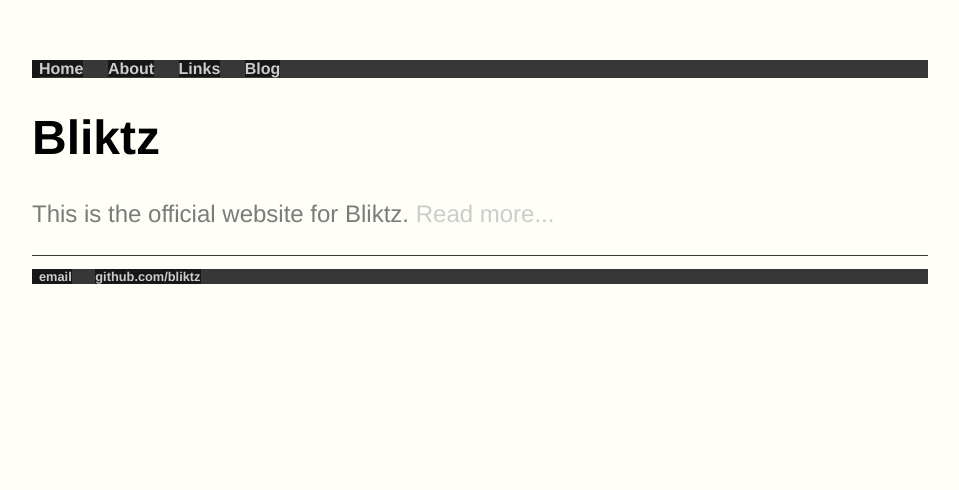
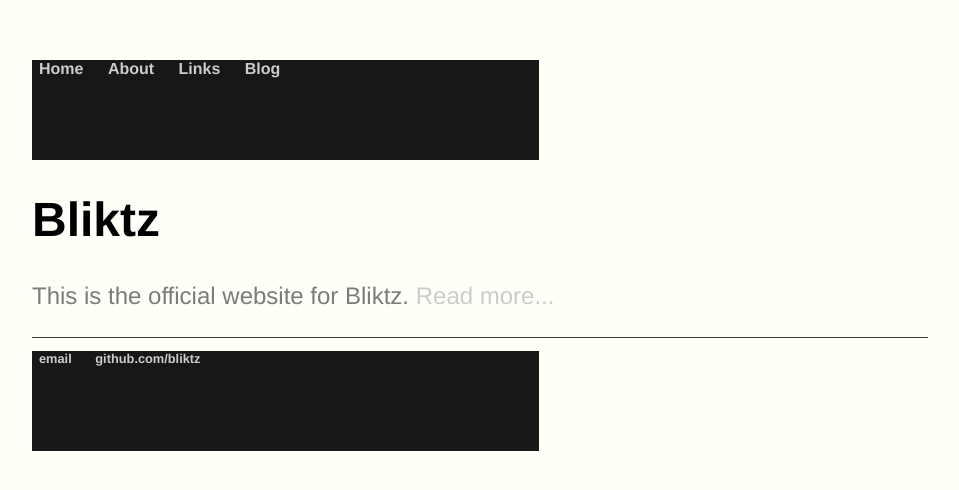
Before and after one commit to bliktz/bliktz.github.io, a Jekyll site: the page built from index.html, in a window 1280 px wide. Shown: the top 490 px of the page, without its empty margins (160-1119 px from the left). Built offline with Jekyll 4.4.1, drawn with Linux system fonts in a browser that asks for light colours.

Commit message:
Update main.css

```diff
--- a/css/main.css
+++ b/css/main.css
@@ -10,6 +10,9 @@ nav ul, footer ul {
     font-weight: bold;
     border-left: 7px solid #171717;
     background-color: #373737;
+    height: 100px;
+    width: 500px;
+    background-color: #171717;
 }
 nav ul li, footer ul li {
     display: inline;
```
